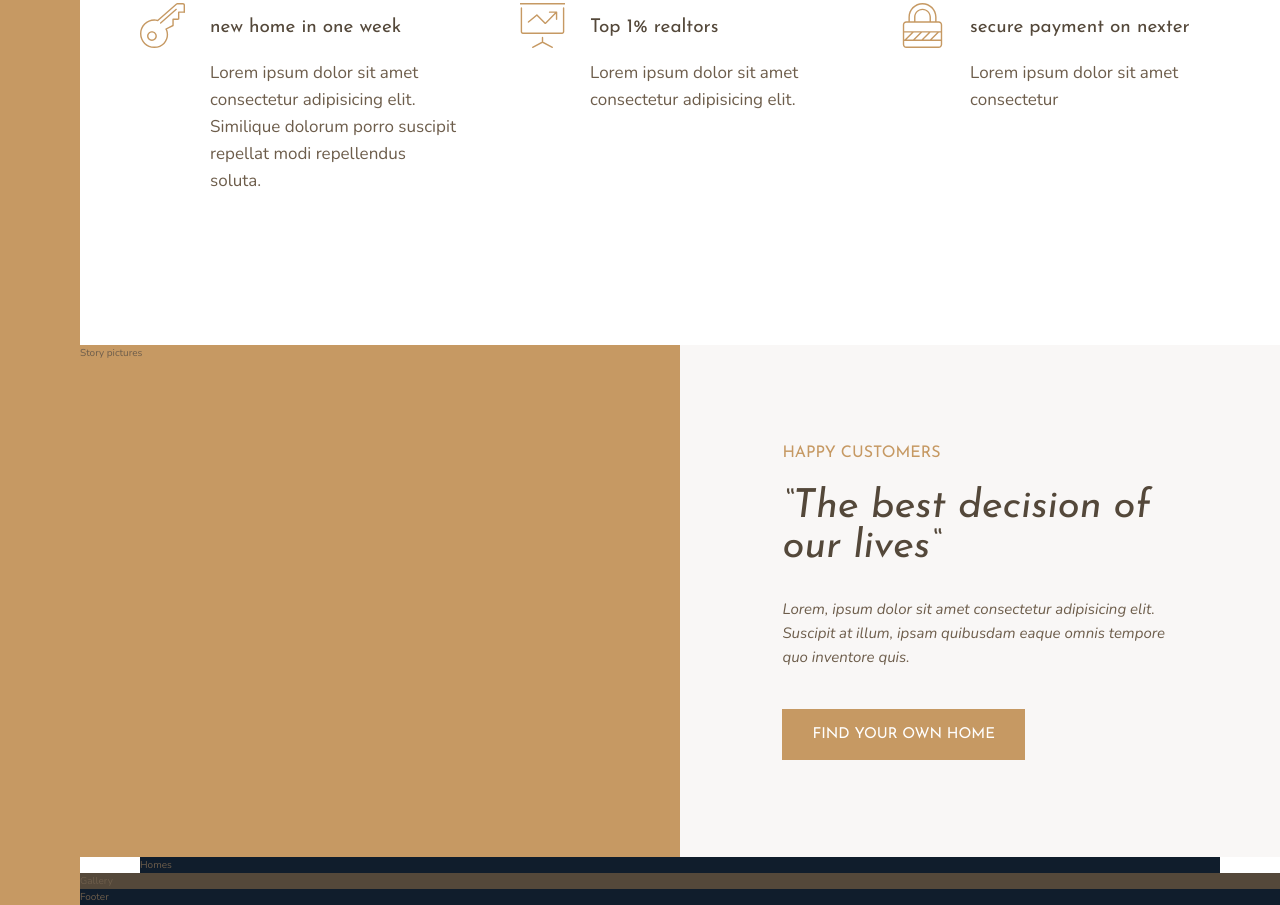
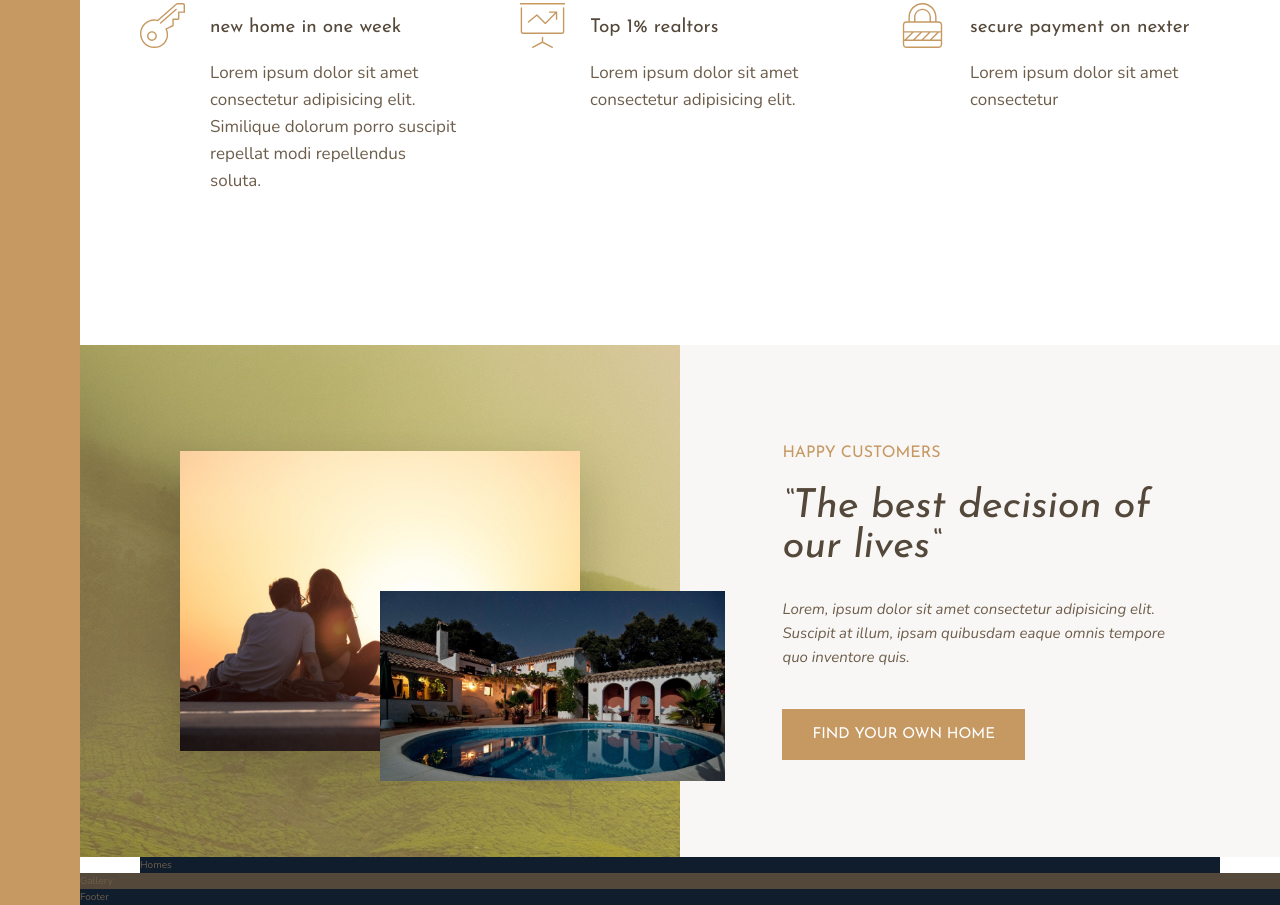
Before and after one commit to francis-mwas/Css-grid-project, a website: page index.html in a window 1280 px wide. Shown: the part 1018-1923 px from the top of the page. Drawn offline with nearby package versions, Linux system fonts and the light colour scheme.

Commit message:
Finished creating testimony section

```diff
--- a/index.html
+++ b/index.html
@@ -67,7 +67,8 @@
            </div>
        </section>
        <div class="story__pictures">
-           Story pictures
+           <img src="img/story-1.jpeg" alt="House View" class="story__img--1">
+           <img src="img/story-2.jpeg" alt="House View" class="story__img--2">
        </div>
        <div class="story__content">
            <h3 class="heading-3 mb-sm">Happy Customers</h3>
--- a/sass/_story.scss
+++ b/sass/_story.scss
@@ -1,9 +1,31 @@
 .story{
     &__pictures{
         background-color: $color-primary;
+        grid-column: full-start / col-end 4;
 
-        grid-column: full-start / col-end 4;
+        background-image: linear-gradient(rgba($color-primary, .5), rgba($color-primary, .5)), url(../img/back.jpg);
+
+
+
+        display: grid;
+        grid-template-rows: repeat(6, 1fr);
+        grid-template-columns: repeat(6, 1fr);
+        align-items: center;
     }
+    &__img--1{
+        width: 100%;
+        grid-row: 2 / 6;
+        grid-column: 2 / 6;
+        box-shadow: 0 2rem 5rem rgba(#000, .2);
+    }
+    &__img--2{
+        width: 115%;
+        z-index: 100;
+        grid-row: 4 / 6;
+        grid-column: 4 / 7;
+    }
+
+
      &__content{
         background-color: $color-grey-light-1;
 
```
Also changed, not shown: css/style.css.
